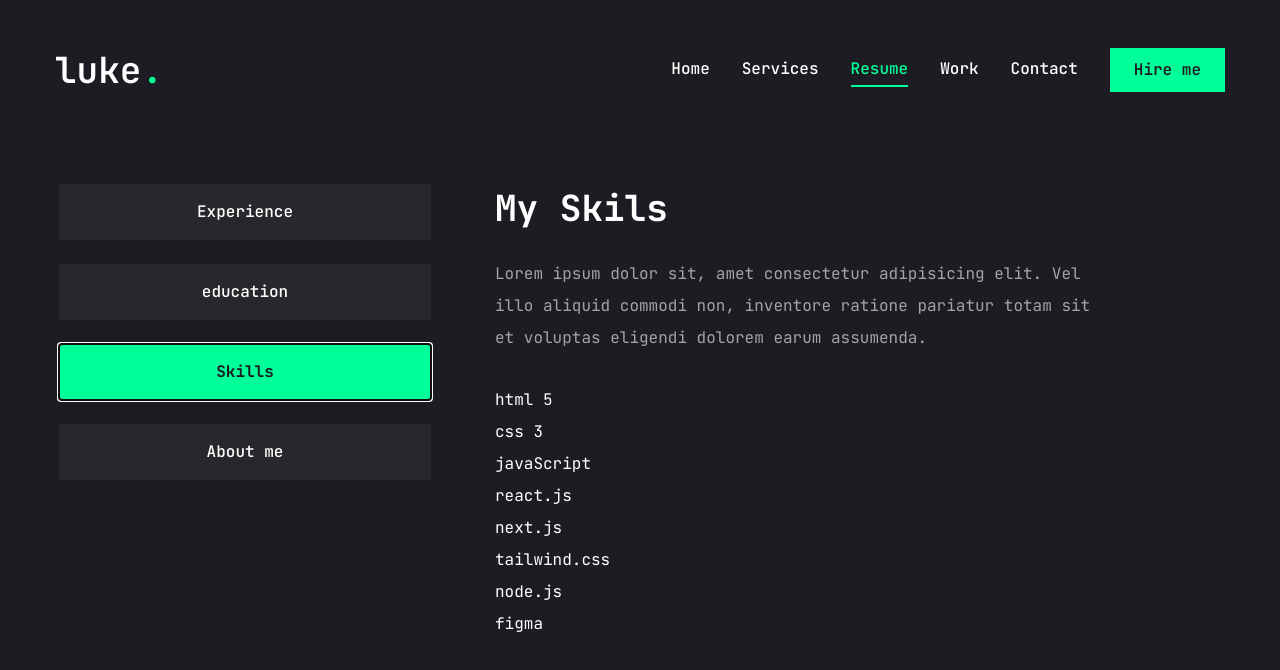
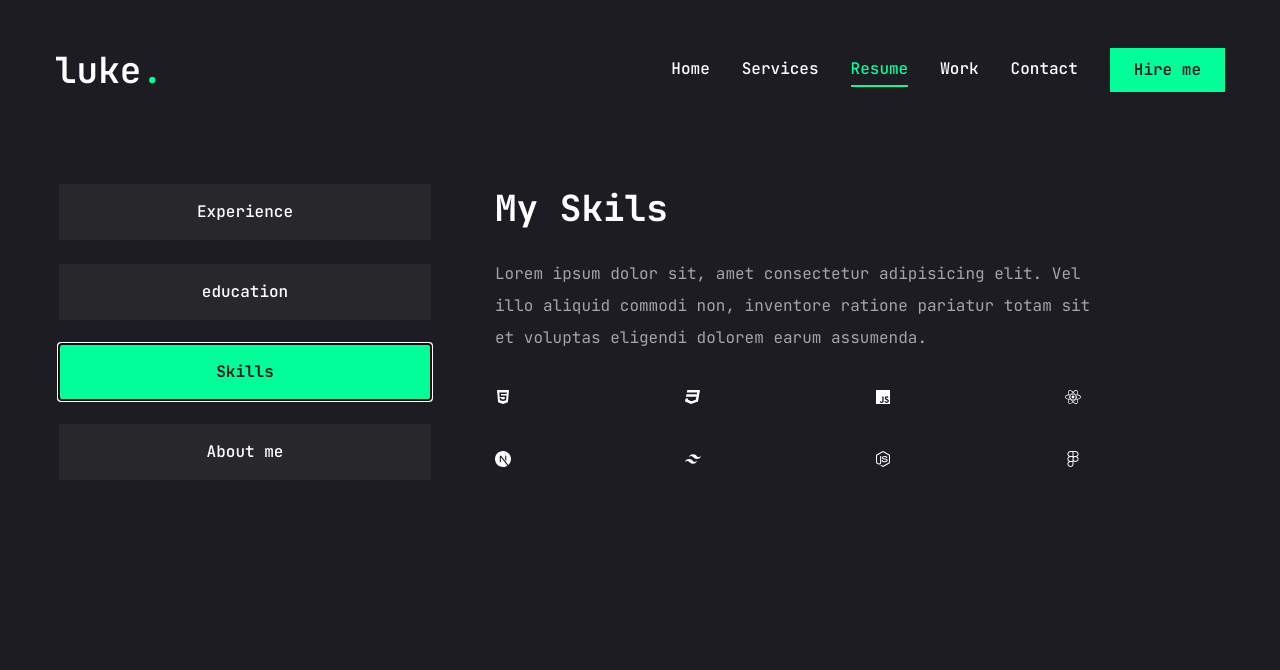
Before and after one commit to sfaa5/my-app, a Next.js app: page /resume in a window 1280 px wide. Both pictures are taken after a click on the tab "Skills". Shown: the top 670 px of the page. Built offline with nearby package versions, Linux system fonts and the light colour scheme.

Commit message:
skills icon

```diff
--- a/app/resume/page.jsx
+++ b/app/resume/page.jsx
@@ -166,7 +166,6 @@ const Resume = () => {
             <TabsTrigger value="about">About me</TabsTrigger>
           </TabsList>
 
-
           {/* content */}
           <div className="min-h-[70vh] w-full">
             {/* experience */}
@@ -178,26 +177,31 @@ const Resume = () => {
                 </p>
 
                 <ScrollArea className="h-[400px]">
-  <ul   className="grid grid-cols-1 lg:grid-cols-2 gap-[30px]">
-          {experience.items.map((item,index)=>{
-               return <li key={index} className="bg-[#232329] h-[184px] py-6 px-10 rounded-xl flex flex-col justify-center items-center lg:items-start gap-1">
+                  <ul className="grid grid-cols-1 lg:grid-cols-2 gap-[30px]">
+                    {experience.items.map((item, index) => {
+                      return (
+                        <li
+                          key={index}
+                          className="bg-[#232329] h-[184px] py-6 px-10 rounded-xl flex flex-col justify-center items-center lg:items-start gap-1"
+                        >
                           <span className="text-accent">{item.duration}</span>
-                <h3 className="text-xl max-w-[260px] min-h-[60px] text-center lg:text-left ">  {item.institution}</h3>
+                          <h3 className="text-xl max-w-[260px] min-h-[60px] text-center lg:text-left ">
+                            {" "}
+                            {item.institution}
+                          </h3>
                           <div className=" flex items-center gap-3">
                             {/* dot */}
-                  <span className="w-[6px] h-[6px] rounded-full
-                   bg-accent"></span>
+                            <span
+                              className="w-[6px] h-[6px] rounded-full
+                   bg-accent"
+                            ></span>
                             <p className="text-white/60">{item.degree}</p>
                           </div>
                         </li>
-
-
+                      );
                     })}
                   </ul>
                 </ScrollArea>
-
-
-
               </div>
             </TabsContent>
 
@@ -211,11 +215,25 @@ const Resume = () => {
               <div className="flex flex-col gap-[30px]">
                 <div className="flex flex-col gap-[30px] text-center xl:text-left">
                   <h3 className="text-4xl font-bold">{skills.title}</h3>
-<p className="max-w-[600px] text-white/60 mx-auto xl:mx-0">{skills.description}</p>
+                  <p className="max-w-[600px] text-white/60 mx-auto xl:mx-0">
+                    {skills.description}
+                  </p>
 
-                <ul>{skills.skillsList.map((skills,index)=> {
-                  return <li key={index}>{skills.name}</li>
-                })}</ul>
+                  <ul className="grid grid-col-2 sm:grid-cols-3 md:grid-cols-4 xl:gap-[30px]">
+                    {skills.skillsList.map((skills, index) => {
+                      return <li key={index}>
+                        <TooltipProvider>
+                        <Tooltip>
+                          <Tooltip>
+                            <TooltipTrigger>
+                              <div>{skills.icon}</div>
+                            </TooltipTrigger>
+                          </Tooltip>
+                        </Tooltip>
+
+                        </TooltipProvider></li>;
+                    })}
+                  </ul>
                 </div>
               </div>
             </TabsContent>
@@ -225,8 +243,6 @@ const Resume = () => {
               about
             </TabsContent>
           </div>
-
-
         </Tabs>
       </div>
     </motion.div>
```
Lines whose indentation alone changed are shown as unchanged.
